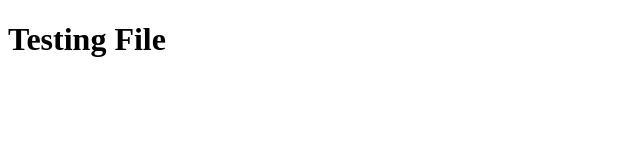
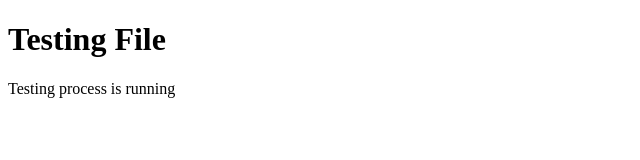
Before and after one commit to NEELVAGHASIYA07/E-commerce-platform, a website: page Frontend/testingGit.html in a window 1280 px wide. Shown: the whole page, without its empty margins (0-640 px from the left). Drawn offline with Linux system fonts and the light colour scheme.

Commit message:
testing running

```diff
--- a/Frontend/testingGit.html
+++ b/Frontend/testingGit.html
@@ -7,5 +7,6 @@
 </head>
 <body>
     <h1>Testing File</h1>
+    <p>Testing process is running</p>
 </body>
 </html>
```
